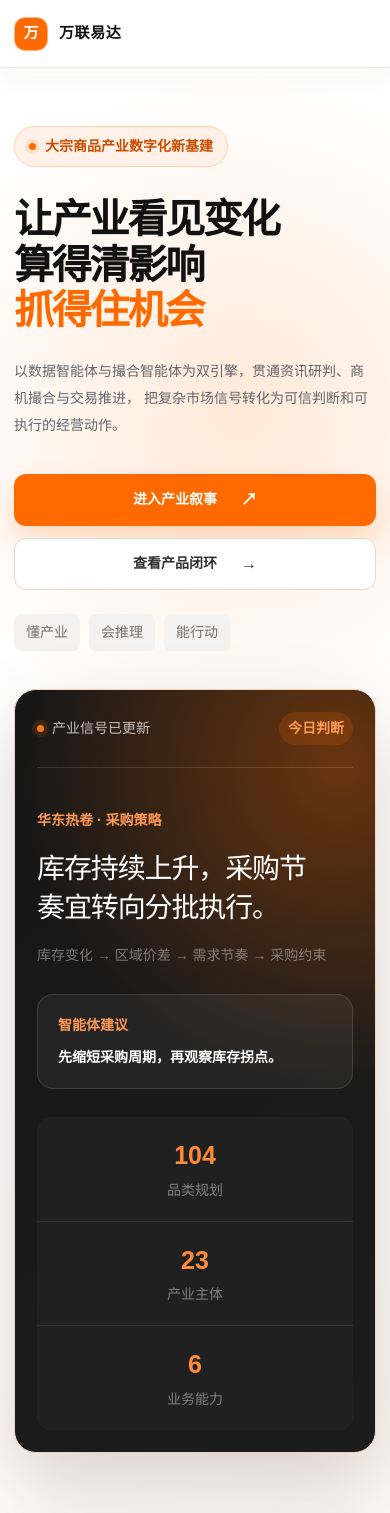
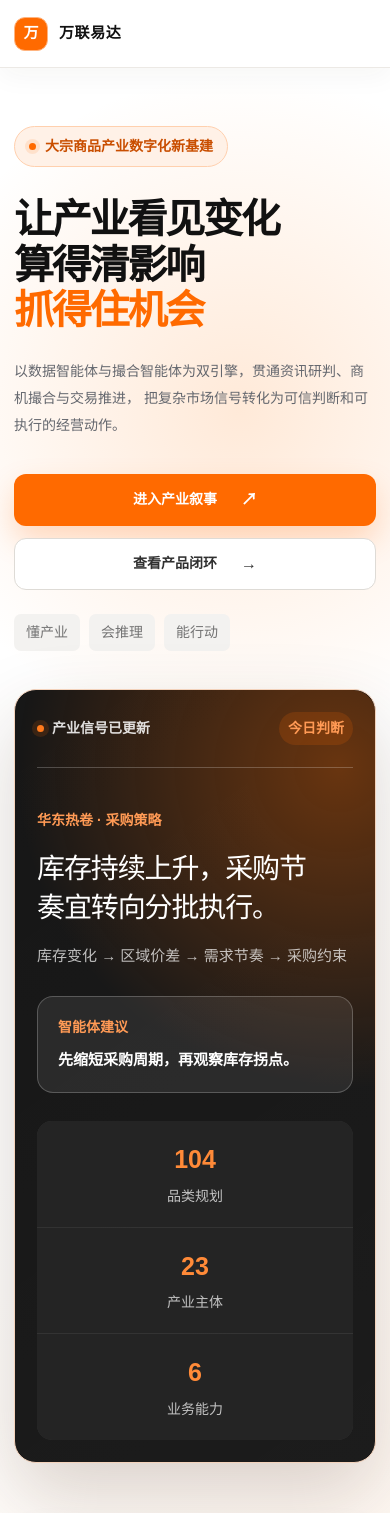
Before and after one commit to ashuai365/wanlianyida-bulk-ai-2026, a Next.js app: page / in a window 390 px wide. Shown: the top 1513 px of the page. Built offline with nearby package versions, Linux system fonts and the light colour scheme.

Commit message:
Improve readability across dark sections

```diff
--- a/app/globals.css
+++ b/app/globals.css
@@ -14,6 +14,10 @@
   --deep-blue: #2864bf;
   --cyan: #75cbd7;
   --violet: #998ce8;
+  --dark-strong: #ffffff;
+  --dark-copy: rgba(255, 255, 255, .86);
+  --dark-muted: rgba(255, 255, 255, .72);
+  --dark-line: rgba(255, 255, 255, .22);
   --header-height: 78px;
   --anchor-gap: 16px;
 }
@@ -156,20 +160,20 @@ p { text-wrap: pretty; }
   overflow: visible;
 }
 .hero-showcase::before { content: ""; position: absolute; inset: 0; border-radius: inherit; background: radial-gradient(circle at 90% 10%, rgba(255, 106, 0, .35), transparent 42%), linear-gradient(145deg, transparent, rgba(255, 255, 255, .025)); pointer-events: none; }
-.showcase-status { position: relative; display: flex; align-items: center; justify-content: space-between; padding-bottom: 22px; border-bottom: 1px solid rgba(255, 255, 255, .13); }
-.showcase-status span { display: flex; align-items: center; gap: 8px; color: rgba(255, 255, 255, .72); font-size: 14px; }
+.showcase-status { position: relative; display: flex; align-items: center; justify-content: space-between; padding-bottom: 22px; border-bottom: 1px solid var(--dark-line); }
+.showcase-status span { display: flex; align-items: center; gap: 8px; color: var(--dark-copy); font-size: 14px; font-weight: 600; }
 .showcase-status span i { width: 7px; height: 7px; border-radius: 50%; background: #ff7a1c; box-shadow: 0 0 0 5px rgba(255, 106, 0, .14); }
 .showcase-status b { padding: 6px 9px; border-radius: 999px; background: rgba(255, 106, 0, .16); color: #ff9a55; font-size: 14px; }
 .showcase-main { position: relative; padding: 64px 0 40px; }
 .showcase-main > span, .showcase-answer span { color: #ff9a55; font-size: 14px; font-weight: 750; }
 .showcase-main h2 { max-width: 470px; margin: 18px 0; font-size: clamp(28px, 2.6vw, 34px); line-height: 1.4; letter-spacing: -.04em; }
-.showcase-main p { margin: 0; color: rgba(255, 255, 255, .42); font-size: 14px; }
-.showcase-answer { position: relative; padding: 20px; border: 1px solid rgba(255, 255, 255, .12); border-radius: 16px; background: rgba(255, 255, 255, .055); }
-.showcase-answer strong { display: block; margin-top: 10px; font-size: 14px; line-height: 1.6; }
+.showcase-main p { margin: 0; color: var(--dark-muted); font-size: 15px; font-weight: 500; }
+.showcase-answer { position: relative; padding: 20px; border: 1px solid var(--dark-line); border-radius: 16px; background: rgba(255, 255, 255, .08); }
+.showcase-answer strong { display: block; margin-top: 10px; color: var(--dark-strong); font-size: 15px; line-height: 1.65; }
 .showcase-metrics { position: relative; display: grid; grid-template-columns: repeat(3, 1fr); gap: 1px; margin-top: 28px; border-radius: 15px; background: rgba(255, 255, 255, .11); overflow: hidden; }
-.showcase-metrics div { padding: 20px 12px; background: #202020; text-align: center; }
+.showcase-metrics div { padding: 20px 12px; background: #242424; text-align: center; }
 .showcase-metrics strong { display: block; color: #ff8a38; font-size: 25px; }
-.showcase-metrics span { display: block; margin-top: 5px; color: rgba(255, 255, 255, .43); font-size: 14px; }
+.showcase-metrics span { display: block; margin-top: 7px; color: var(--dark-muted); font-size: 14px; font-weight: 500; }
 .signal-chip { position: absolute; padding: 12px 14px; border: 1px solid #eee8e2; border-radius: 13px; background: white; color: #555; box-shadow: 0 18px 38px rgba(50, 40, 33, .14); font-size: 14px; }
 .signal-chip b { margin-left: 12px; color: var(--orange); }
 .signal-one { right: -48px; top: 96px; }
@@ -193,20 +197,20 @@ p { text-wrap: pretty; }
 .industry-section { padding: 128px 0; background: #171717; color: white; }
 .chapter-kicker { display: flex; align-items: center; gap: 18px; }
 .chapter-kicker span { padding: 7px 10px; border-radius: 999px; background: var(--orange); font-size: 14px; font-weight: 800; }
-.chapter-kicker b { color: rgba(255, 255, 255, .48); font-size: 14px; letter-spacing: .08em; }
+.chapter-kicker b { color: var(--dark-muted); font-size: 15px; font-weight: 600; letter-spacing: .06em; }
 .industry-opening { margin-top: 48px; display: grid; grid-template-columns: 1.1fr .9fr; gap: 96px; align-items: end; }
 .industry-opening h2 { max-width: 700px; margin: 0; font-size: clamp(42px, 4.4vw, 62px); line-height: 1.2; letter-spacing: -.052em; }
-.industry-opening p { margin: 0; color: rgba(255, 255, 255, .58); font-size: 14px; line-height: 1.95; }
-.industry-chain { margin-top: 72px; display: grid; grid-template-columns: repeat(6, 1fr); border: 1px solid rgba(255, 255, 255, .14); border-radius: 22px; overflow: clip; }
-.industry-chain article { min-height: 250px; padding: 26px 20px; border-right: 1px solid rgba(255, 255, 255, .12); background: #1e1e1e; }
+.industry-opening p { margin: 0; color: var(--dark-copy); font-size: 16px; font-weight: 500; line-height: 1.95; }
+.industry-chain { margin-top: 72px; display: grid; grid-template-columns: repeat(6, 1fr); border: 1px solid var(--dark-line); border-radius: 22px; overflow: clip; }
+.industry-chain article { min-height: 250px; padding: 26px 20px; border-right: 1px solid var(--dark-line); background: #222222; }
 .industry-chain article:last-child { border-right: none; }
 .industry-chain b { color: #ff9145; font-size: 14px; }
-.industry-chain h3 { margin: 34px 0 12px; font-size: 18px; }
-.industry-chain p { margin: 0; color: rgba(255, 255, 255, .4); font-size: 14px; line-height: 1.65; }
+.industry-chain h3 { margin: 34px 0 12px; color: var(--dark-strong); font-size: 19px; font-weight: 680; }
+.industry-chain p { margin: 0; color: var(--dark-muted); font-size: 15px; font-weight: 500; line-height: 1.7; }
 .industry-meaning { margin-top: 18px; display: grid; grid-template-columns: repeat(3, 1fr); gap: 14px; }
-.industry-meaning article { padding: 22px 24px; border: 1px solid rgba(255, 255, 255, .12); border-radius: 16px; background: rgba(255, 255, 255, .035); }
+.industry-meaning article { padding: 24px 26px; border: 1px solid var(--dark-line); border-radius: 16px; background: #202020; }
 .industry-meaning span { display: block; color: #ff9145; font-size: 14px; font-weight: 750; }
-.industry-meaning strong { display: block; margin-top: 12px; font-size: 14px; line-height: 1.6; }
+.industry-meaning strong { display: block; margin-top: 12px; color: var(--dark-copy); font-size: 15px; font-weight: 650; line-height: 1.65; }
 
 .problem-section { padding: 125px 0; background: #fff; }
 .problem-grid { display: grid; grid-template-columns: repeat(3, 1fr); gap: 18px; margin-top: 64px; }
@@ -226,7 +230,7 @@ p { text-wrap: pretty; }
 .mode-column li::before { content: "·"; margin-right: 10px; color: #aaa; }
 .mode-column.agent-mode { background: #171717; color: white; }
 .mode-column.agent-mode > span, .mode-column.agent-mode li::before { color: #ff9145; }
-.mode-column.agent-mode li { color: rgba(255, 255, 255, .62); }
+.mode-column.agent-mode li { color: var(--dark-copy); font-size: 15px; font-weight: 500; }
 .mode-arrow { display: flex; flex-direction: column; align-items: center; justify-content: center; gap: 7px; background: #fff1e7; color: var(--orange-deep); }
 .mode-arrow b { font-size: 20px; }
 .mode-arrow span { font-size: 14px; font-weight: 700; }
@@ -266,8 +270,8 @@ p { text-wrap: pretty; }
 .breakthrough-card:first-child .breakthrough-top b, .breakthrough-card:first-child .breakthrough-top span { border-color: rgba(255, 255, 255, .28); background: rgba(255, 255, 255, .16); color: white; }
 .breakthrough-card:first-child p, .breakthrough-card:first-child em { color: rgba(255, 255, 255, .78); }
 .breakthrough-card:last-child { background: #171717; color: white; }
-.breakthrough-card:last-child p { color: rgba(255, 255, 255, .56); }
-.breakthrough-card:last-child .breakthrough-top span { border-color: rgba(255, 255, 255, .15); background: rgba(255, 255, 255, .06); color: rgba(255, 255, 255, .65); }
+.breakthrough-card:last-child p { color: var(--dark-copy); font-size: 15px; font-weight: 500; }
+.breakthrough-card:last-child .breakthrough-top span { border-color: var(--dark-line); background: rgba(255, 255, 255, .1); color: var(--dark-copy); }
 .breakthrough-summary {
   margin-top: 18px;
   padding: 22px 28px;
@@ -377,8 +381,8 @@ p { text-wrap: pretty; }
 .scenario-card > div:last-child span { padding: 7px 9px; border-radius: 7px; background: #f4f2ef; color: #6f6a65; font-size: 14px; }
 .scenario-card:nth-child(1) { background: #171717; color: white; border-color: #171717; }
 .scenario-card:nth-child(1) .scenario-top span { color: #ff9145; }
-.scenario-card:nth-child(1) > p { color: rgba(255, 255, 255, .56); }
-.scenario-card:nth-child(1) > div:last-child span { background: rgba(255, 255, 255, .08); color: rgba(255, 255, 255, .65); }
+.scenario-card:nth-child(1) > p { color: var(--dark-copy); font-size: 15px; font-weight: 500; }
+.scenario-card:nth-child(1) > div:last-child span { border: 1px solid var(--dark-line); background: rgba(255, 255, 255, .1); color: var(--dark-copy); font-weight: 600; }
 .scenario-thread { margin-top: 18px; padding: 24px 28px; display: flex; flex-wrap: wrap; align-items: center; justify-content: center; gap: 18px; border: 1px solid #eadfd7; border-radius: 18px; background: white; font-size: 14px; }
 .scenario-thread span { color: var(--muted); }
 .scenario-thread i { color: var(--orange); font-style: normal; }
@@ -393,8 +397,8 @@ p { text-wrap: pretty; }
 .impact-grid article:nth-child(3) { background: #244f46; }
 .impact-grid article:nth-child(4) { background: #2b4565; }
 .impact-grid b { display: grid; place-items: center; width: 38px; height: 38px; border: 1px solid rgba(255, 255, 255, .2); border-radius: 12px; font-size: 14px; }
-.impact-grid h3 { margin: 44px 0 12px; font-size: 18px; }
-.impact-grid p { margin: 0; color: rgba(255, 255, 255, .68); font-size: 14px; line-height: 1.8; }
+.impact-grid h3 { margin: 44px 0 12px; color: var(--dark-strong); font-size: 19px; }
+.impact-grid p { margin: 0; color: var(--dark-copy); font-size: 15px; font-weight: 500; line-height: 1.8; }
 
 .method-section { padding-top: 130px; padding-bottom: 130px; background: #fff; }
 .method-grid { display: grid; grid-template-columns: repeat(3, 1fr); gap: 18px; margin-top: 68px; }
@@ -416,10 +420,10 @@ p { text-wrap: pretty; }
 .analyst-model > div > span { color: #ff9348; font-size: 14px; font-weight: 750; letter-spacing: .1em; }
 .analyst-model h3 { margin: 18px 0 0; font-size: 32px; line-height: 1.38; }
 .analyst-model ol { margin: 0; padding: 0; list-style: none; border-top: 1px solid rgba(89, 116, 155, .17); }
-.analyst-model li { display: grid; grid-template-columns: 50px 1fr 1.2fr; gap: 14px; align-items: center; padding: 15px 0; border-bottom: 1px solid rgba(255, 255, 255, .13); color: rgba(255, 255, 255, .34); }
+.analyst-model li { display: grid; grid-template-columns: 50px 1fr 1.2fr; gap: 14px; align-items: center; padding: 17px 0; border-bottom: 1px solid var(--dark-line); color: var(--dark-muted); }
 .analyst-model li b, .analyst-model li span { font-size: 14px; }
 .analyst-model li small { font-size: 14px; }
-.analyst-model li.active { color: white; }
+.analyst-model li.active { color: var(--dark-strong); font-weight: 650; }
 .analyst-model li.active b { color: #ff9348; }
 .analyst-model li.active span::after { content: "当前重点"; margin-left: 10px; padding: 4px 7px; border-radius: 999px; background: rgba(255, 106, 0, .17); color: #ff9b57; font-size: 14px; }
 
@@ -465,24 +469,24 @@ p { text-wrap: pretty; }
 .roadmap-grid article > div { display: flex; justify-content: space-between; align-items: flex-start; }
 .roadmap-grid article > div b { font-size: 25px; letter-spacing: -.04em; }
 .roadmap-grid article > div span { color: #949eac; font-size: 14px; }
-.roadmap-grid article.current > div span { color: rgba(255, 255, 255, .52); }
+.roadmap-grid article.current > div span { color: var(--dark-copy); font-weight: 600; }
 .roadmap-grid em { display: inline-block; margin-top: 64px; color: var(--orange-deep); font-size: 14px; font-weight: 750; font-style: normal; }
 .roadmap-grid .current em { color: #ff974f; }
 .roadmap-grid h3 { margin: 12px 0 10px; font-size: 20px; }
 .roadmap-grid p { margin: 0; color: var(--muted); font-size: 14px; line-height: 1.7; }
-.roadmap-grid .current p { color: rgba(255, 255, 255, .56); }
+.roadmap-grid .current p { color: var(--dark-copy); font-size: 15px; font-weight: 500; }
 .expert-panel { margin-top: 70px; padding: 54px; display: grid; grid-template-columns: .8fr 1.2fr; gap: 70px; align-items: start; border-radius: 24px; background: #171717; color: white; }
 .expert-copy > span { color: #ff9145; font-size: 14px; font-weight: 750; letter-spacing: .1em; }
 .expert-copy h3 { margin: 20px 0 16px; font-size: 28px; line-height: 1.4; }
-.expert-copy p { margin: 0; color: rgba(255, 255, 255, .5); font-size: 14px; line-height: 1.85; }
-.expert-ladder { border-top: 1px solid rgba(255, 255, 255, .13); }
-.expert-ladder article { padding: 14px 0; display: grid; grid-template-columns: 52px 1fr; gap: 16px; align-items: center; border-bottom: 1px solid rgba(255, 255, 255, .13); opacity: .4; }
+.expert-copy p { margin: 0; color: var(--dark-copy); font-size: 15px; font-weight: 500; line-height: 1.85; }
+.expert-ladder { border-top: 1px solid var(--dark-line); }
+.expert-ladder article { padding: 17px 0; display: grid; grid-template-columns: 52px 1fr; gap: 16px; align-items: center; border-bottom: 1px solid var(--dark-line); opacity: .82; }
 .expert-ladder article.active { opacity: 1; }
-.expert-ladder article.next { opacity: .72; }
+.expert-ladder article.next { opacity: .92; }
 .expert-ladder article > b { color: #ff9145; font-size: 14px; }
 .expert-ladder article > div { display: grid; grid-template-columns: .8fr 1.2fr; gap: 18px; align-items: center; }
-.expert-ladder strong { font-size: 14px; }
-.expert-ladder span { color: rgba(255, 255, 255, .5); font-size: 14px; }
+.expert-ladder strong { color: var(--dark-strong); font-size: 15px; font-weight: 650; }
+.expert-ladder span { color: var(--dark-copy); font-size: 14px; font-weight: 500; }
 
 .manifesto-section { padding: 120px 0; background: linear-gradient(135deg, #ff6a00, #f05600); color: white; }
 .manifesto-inner > span { font-size: 14px; font-weight: 750; letter-spacing: .14em; }
@@ -490,7 +494,7 @@ p { text-wrap: pretty; }
 .manifesto-inner > p { max-width: 760px; margin: 0; color: rgba(255, 255, 255, .76); font-size: 14px; line-height: 1.9; }
 .manifesto-inner > div { margin-top: 58px; padding-top: 24px; display: flex; align-items: center; flex-wrap: wrap; gap: 16px; border-top: 1px solid rgba(255, 255, 255, .28); }
 .manifesto-inner b { font-size: 14px; }
-.manifesto-inner i { color: rgba(255, 255, 255, .55); font-style: normal; }
+.manifesto-inner i { color: rgba(255, 255, 255, .82); font-style: normal; }
 
 footer { border-top: 1px solid #e3eaf3; background: #fff; color: var(--ink); }
 .footer-inner { min-height: 130px; display: flex; justify-content: space-between; align-items: center; gap: 40px; }
@@ -522,7 +526,7 @@ footer { border-top: 1px solid #e3eaf3; background: #fff; color: var(--ink); }
   .industry-opening, .expert-panel { grid-template-columns: 1fr; gap: 44px; }
   .industry-chain { grid-template-columns: repeat(3, 1fr); }
   .industry-chain article:nth-child(3n) { border-right: none; }
-  .industry-chain article:nth-child(-n+3) { border-bottom: 1px solid rgba(255, 255, 255, .12); }
+  .industry-chain article:nth-child(-n+3) { border-bottom: 1px solid var(--dark-line); }
   .impact-grid { grid-template-columns: 1fr 1fr; }
   .category-grid { grid-template-columns: repeat(3, 1fr); }
 }
@@ -570,7 +574,7 @@ footer { border-top: 1px solid #e3eaf3; background: #fff; color: var(--ink); }
   .industry-opening { margin-top: 38px; }
   .industry-opening h2 { font-size: 38px; }
   .industry-chain { grid-template-columns: 1fr 1fr; margin-top: 50px; }
-  .industry-chain article, .industry-chain article:nth-child(3n) { border-right: 1px solid rgba(255, 255, 255, .12); border-bottom: 1px solid rgba(255, 255, 255, .12); }
+  .industry-chain article, .industry-chain article:nth-child(3n) { border-right: 1px solid var(--dark-line); border-bottom: 1px solid var(--dark-line); }
   .industry-chain article:nth-child(even) { border-right: none; }
   .industry-chain article:nth-last-child(-n+2) { border-bottom: none; }
   .industry-meaning, .scenario-grid { grid-template-columns: 1fr; }
@@ -599,7 +603,7 @@ footer { border-top: 1px solid #e3eaf3; background: #fff; color: var(--ink); }
   .coverage-numbers div { padding: 15px 0; border-right: none; border-bottom: 1px solid rgba(60, 75, 105, .14); }
   .coverage-numbers div:last-child { border-bottom: none; }
   .industry-chain { grid-template-columns: 1fr; }
-  .industry-chain article, .industry-chain article:nth-child(even), .industry-chain article:nth-last-child(-n+2) { border-right: none; border-bottom: 1px solid rgba(255, 255, 255, .12); }
+  .industry-chain article, .industry-chain article:nth-child(even), .industry-chain article:nth-last-child(-n+2) { border-right: none; border-bottom: 1px solid var(--dark-line); }
   .industry-chain article:last-child { border-bottom: none; }
   .impact-grid, .category-grid { grid-template-columns: 1fr; }
   .manifesto-inner h2 { font-size: 40px; }
```
